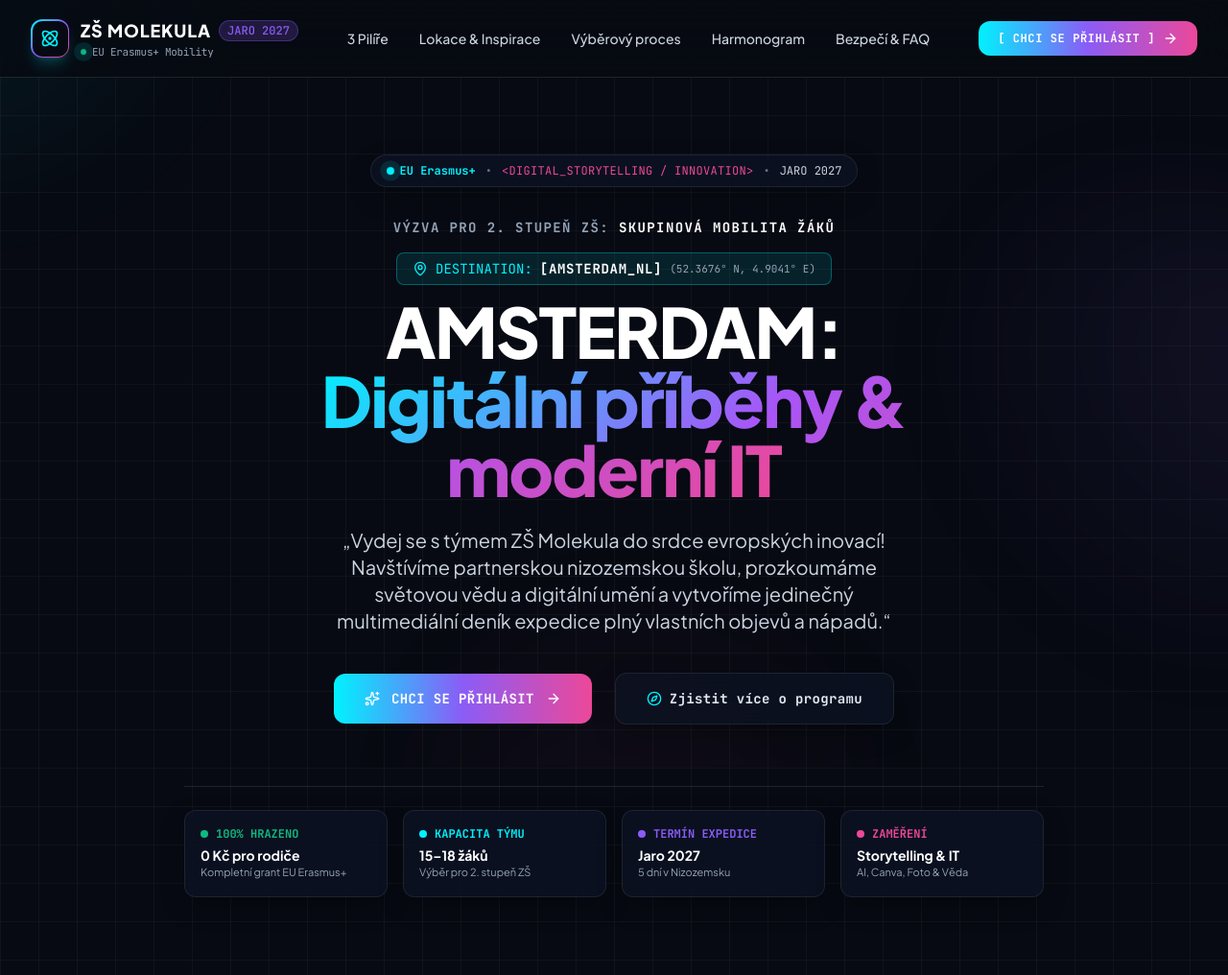
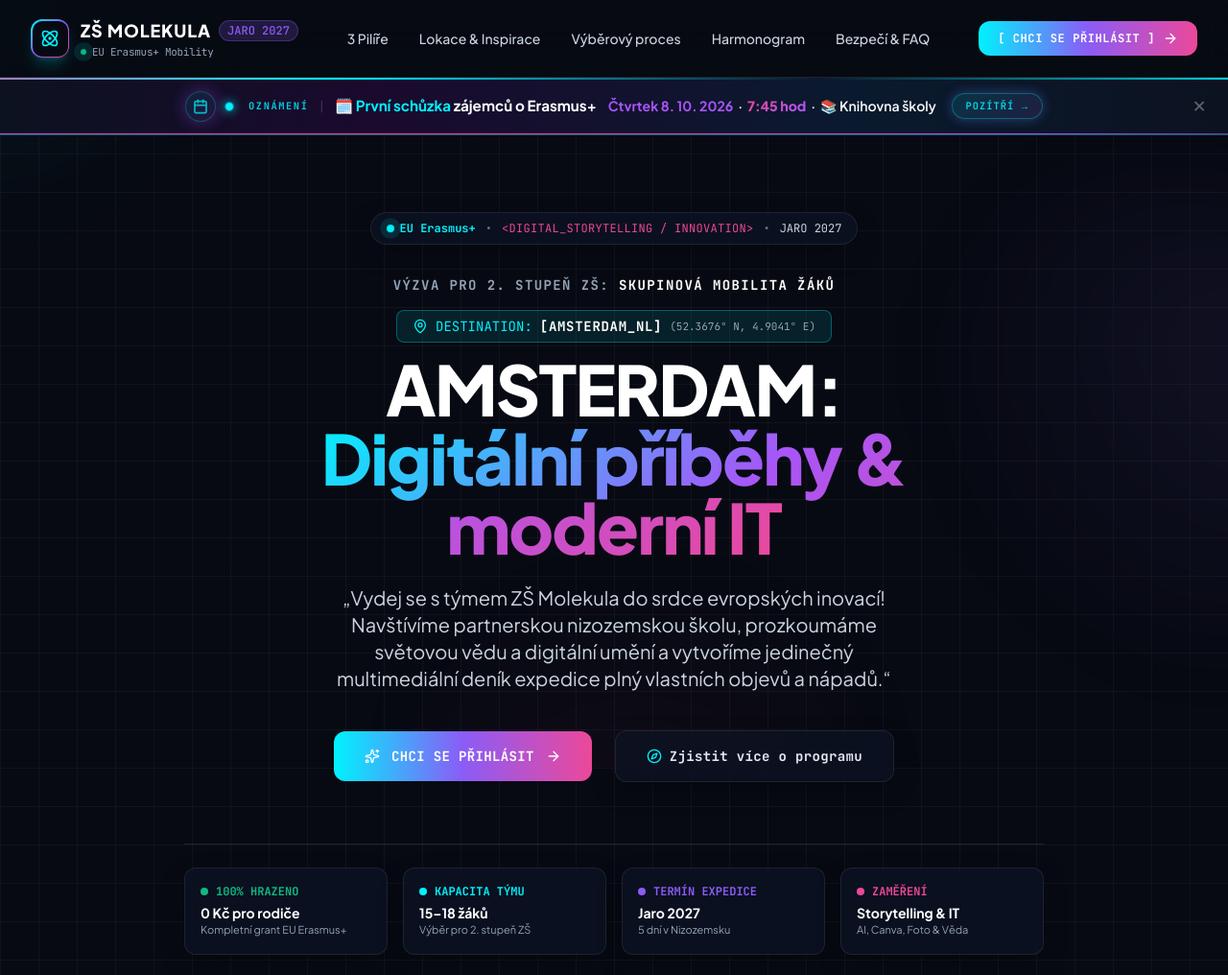
Before and after one commit to pavelhess73/digiamst, a website with bundled scripts: page index.html in a window 1280 px wide. Shown: the top 1016 px of the page at 96% size. Built offline with nearby package versions, Linux system fonts and the light colour scheme.

Commit message:
pridan banner

```diff
--- a/index.html
+++ b/index.html
@@ -153,6 +153,69 @@
       </div>
     </div>
   </header>
+
+  <!-- ANNOUNCEMENT BANNER: První schůzka -->
+  <div id="meetingBanner"
+    style="position:relative; z-index:35; background: linear-gradient(90deg, #0c1220 0%, #1a0a2e 30%, #0a1a2e 70%, #0c1220 100%); border-bottom: 1px solid rgba(0,242,254,0.3); overflow:hidden;">
+    <!-- Animated glow line top -->
+    <div style="position:absolute; top:0; left:0; right:0; height:2px; background: linear-gradient(90deg, transparent, #00f2fe, #a855f7, #ec4899, #00f2fe, transparent); background-size:200% 100%; animation: bannerGlow 3s linear infinite;"></div>
+
+    <div style="max-width:80rem; margin:0 auto; padding:0.85rem 1.5rem; display:flex; align-items:center; justify-content:center; gap:1rem; flex-wrap:wrap; text-align:center; position:relative; z-index:1;">
+
+      <!-- Icon + Pulsing dot -->
+      <div style="display:flex; align-items:center; gap:0.6rem; flex-shrink:0;">
+        <span style="display:inline-flex; align-items:center; justify-content:center; width:2rem; height:2rem; border-radius:50%; background: linear-gradient(135deg, #00f2fe22, #a855f722); border:1px solid #00f2fe55; animation: bannerPulse 2s ease-in-out infinite;">
+          <svg xmlns="http://www.w3.org/2000/svg" width="16" height="16" viewBox="0 0 24 24" fill="none" stroke="#00f2fe" stroke-width="2.5" stroke-linecap="round" stroke-linejoin="round"><rect x="3" y="4" width="18" height="18" rx="2" ry="2"/><line x1="16" y1="2" x2="16" y2="6"/><line x1="8" y1="2" x2="8" y2="6"/><line x1="3" y1="10" x2="21" y2="10"/></svg>
+        </span>
+        <span style="display:inline-block; width:8px; height:8px; border-radius:50%; background:#00f2fe; box-shadow: 0 0 10px #00f2fe; animation: bannerDot 1.2s ease-in-out infinite;"></span>
+      </div>
+
+      <!-- Main text -->
+      <div style="display:flex; align-items:center; gap:0.75rem; flex-wrap:wrap; justify-content:center;">
+        <span style="font-family:'JetBrains Mono', monospace; font-size:0.65rem; font-weight:700; letter-spacing:0.15em; text-transform:uppercase; color:#00f2fe; opacity:0.85;">Oznámení</span>
+        <span style="color:rgba(255,255,255,0.2); font-size:0.75rem;">|</span>
+        <span style="font-family:'Plus Jakarta Sans', sans-serif; font-size:0.95rem; font-weight:700; color:#ffffff;">
+          🗓️ <span style="color:#00f2fe;">První schůzka</span> zájemců o Erasmus+
+        </span>
+        <span style="color:rgba(255,255,255,0.2); font-size:0.75rem; display:none; @media(min-width:640px){display:inline}">|</span>
+        <span style="font-family:'Plus Jakarta Sans', sans-serif; font-size:0.88rem; font-weight:600; color:#f8fafc;">
+          <span style="color:#a855f7; font-weight:700;">Čtvrtek 8. 10. 2026</span>
+          &nbsp;·&nbsp;
+          <span style="background: linear-gradient(135deg, #ec4899, #a855f7); -webkit-background-clip:text; -webkit-text-fill-color:transparent; font-weight:800;">7:45 hod</span>
+          &nbsp;·&nbsp;
+          <span style="color:#f8fafc;">📚 Knihovna školy</span>
+        </span>
+      </div>
+
+      <!-- Highlight pill -->
+      <div style="flex-shrink:0; padding:0.3rem 0.85rem; border-radius:9999px; background: linear-gradient(135deg, rgba(0,242,254,0.15), rgba(168,85,247,0.15)); border:1px solid rgba(0,242,254,0.35); font-family:'JetBrains Mono',monospace; font-size:0.65rem; font-weight:700; letter-spacing:0.1em; color:#00f2fe; white-space:nowrap; animation: bannerPulse 2s ease-in-out infinite 0.5s;">
+        POZÍTŘÍ &rarr;
+      </div>
+
+      <!-- Close button -->
+      <button onclick="document.getElementById('meetingBanner').style.display='none'" aria-label="Zavřít banner"
+        style="position:absolute; right:1rem; top:50%; transform:translateY(-50%); background:none; border:none; cursor:pointer; color:rgba(255,255,255,0.35); font-size:1.1rem; line-height:1; padding:0.25rem 0.4rem; border-radius:4px; transition:color 0.2s;"
+        onmouseover="this.style.color='rgba(255,255,255,0.8)'" onmouseout="this.style.color='rgba(255,255,255,0.35)'">✕</button>
+    </div>
+
+    <!-- Animated bottom glow line -->
+    <div style="position:absolute; bottom:0; left:0; right:0; height:1px; background: linear-gradient(90deg, transparent, #a855f7, #ec4899, #a855f7, transparent); background-size:200% 100%; animation: bannerGlow 3s linear infinite reverse;"></div>
+  </div>
+
+  <style>
+    @keyframes bannerGlow {
+      0% { background-position: 0% 0%; }
+      100% { background-position: 200% 0%; }
+    }
+    @keyframes bannerPulse {
+      0%, 100% { opacity: 1; box-shadow: 0 0 8px rgba(0,242,254,0.3); }
+      50% { opacity: 0.75; box-shadow: 0 0 18px rgba(168,85,247,0.5); }
+    }
+    @keyframes bannerDot {
+      0%, 100% { transform: scale(1); box-shadow: 0 0 8px #00f2fe; }
+      50% { transform: scale(1.35); box-shadow: 0 0 18px #00f2fe, 0 0 30px rgba(0,242,254,0.4); }
+    }
+  </style>
 
   <main class="relative z-10">
 
--- a/package.json
+++ b/package.json
@@ -5,6 +5,8 @@
   "description": "Erasmus+ Amsterdam 2027 - Web a administrace pro ZŠ MOLEKULA",
   "type": "module",
   "scripts": {
+    "dev": "npx serve . --listen 3000 --no-clipboard",
+    "start": "npx serve . --listen 3000 --no-clipboard",
     "build": "echo 'No build step required for static assets'"
   },
   "dependencies": {
```
